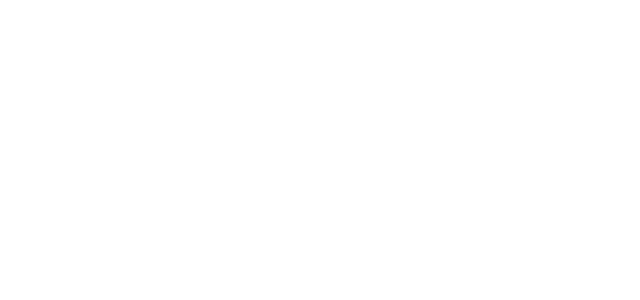
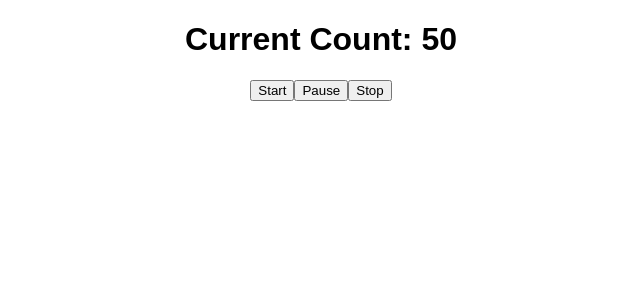
Before and after one commit to MatthieuNadeau96/Pomodoro-Timer, a React (Create React App) app: page / in a window 1280 px wide. Shown: the top 300 px of the page, without its empty margins (319-959 px from the left). Built offline with nearby package versions, Linux system fonts and the light colour scheme.

Commit message:
implemented basic timer functionality

```diff
--- a/src/App.js
+++ b/src/App.js
@@ -1,11 +1,13 @@
 import React, { Component } from 'react';
 import './App.css';
+
+import Timer from './components/Timer';
 
 class App extends Component {
   render() {
     return (
       <div className="App">
-
+        <Timer startCount={'50'}/>
       </div>
     );
   }
--- /dev/null
+++ b/src/components/Timer.js
@@ -0,0 +1,54 @@
+import React, { Component } from 'react';
+
+class Timer extends Component {
+
+  state = {
+    count: 25
+  }
+
+
+  render() {
+    const {count} = this.state
+    return (
+      <div>
+        <h1>Current Count: {count}</h1>
+        <button onClick={this.startTimer}>Start</button>
+        <button onClick={this.pauseTimer}>Pause</button>
+        <button onClick={this.stopTimer}>Stop</button>
+      </div>
+    );
+  }
+
+  componentDidMount () {
+    const {startCount} = this.props
+    this.setState({
+      count: startCount
+    })
+  }
+
+  startTimer = () => {
+    this.myInterval = setInterval(() => {
+      this.setState( prevState => ({
+        count: prevState.count - 1
+      }))
+    }, 1000)
+  }
+
+  pauseTimer = () => {
+    clearInterval(this.myInterval);
+  }
+
+  stopTimer = () => {
+    const {startCount} = this.props
+    this.setState({
+      count: startCount
+    })
+    this.pauseTimer()
+  }
+  componentWillUnmount() {
+    clearInterval(this.myInterval);
+  }
+
+}
+
+export default Timer;
```
